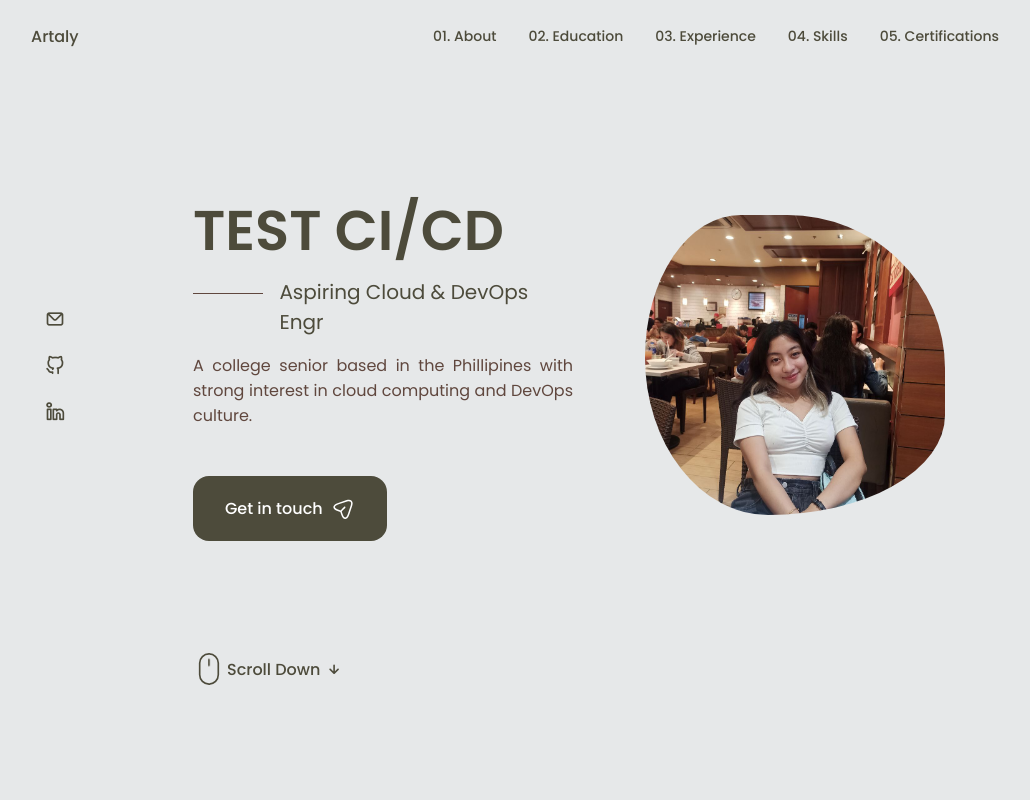
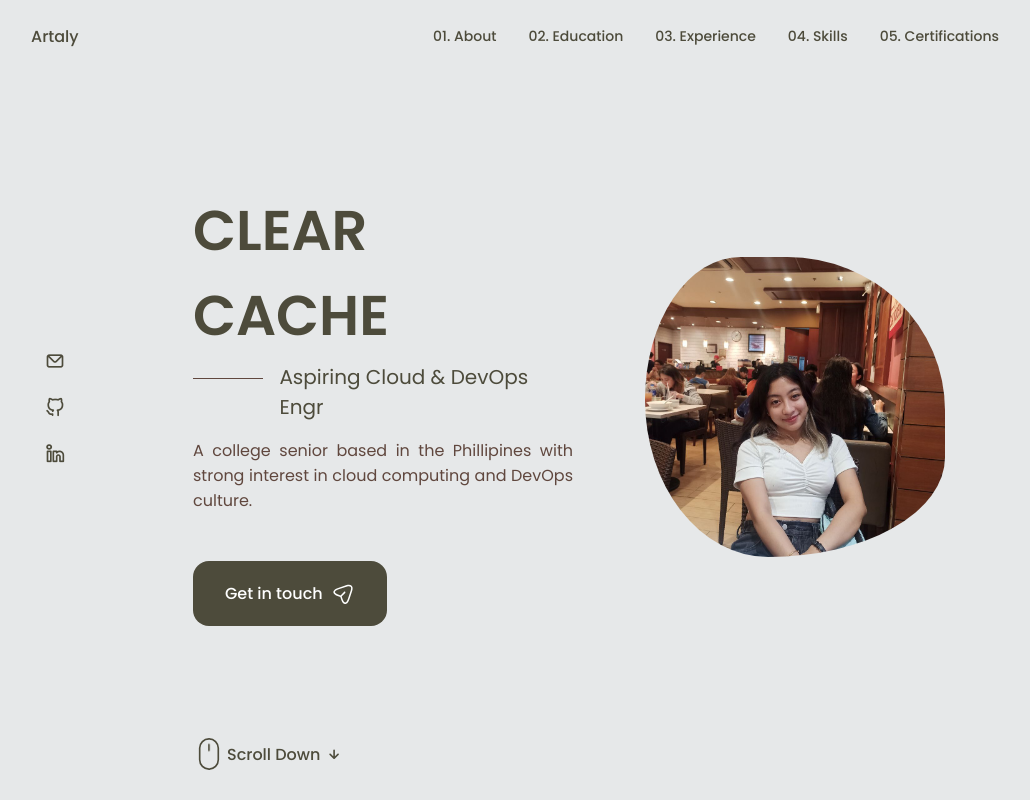
Before and after one commit to artaly/artaly-crc, a React (Create React App) app: page / in a window 1280 px wide. Shown: the top 800 px of the page, without its empty margins (125-1155 px from the left). Built offline with nearby package versions, Linux system fonts and the light colour scheme.

Commit message:
Test cloudfront invalidation

```diff
--- a/src/components/home/Data.jsx
+++ b/src/components/home/Data.jsx
@@ -3,7 +3,7 @@ import React from 'react'
 const Data = () => {
   return (
     <div className='home__data'>
-        <h1 className='home__title'>TEST CI/CD</h1>
+        <h1 className='home__title'>CLEAR CACHE</h1>
         <h3 className='home__subtitle'>Aspiring Cloud & DevOps Engr</h3>
         <p className='home__description'>A college senior based in the Phillipines with strong interest in cloud computing and DevOps culture.</p>
         <a href="mailto:villalonalycahgmail.com" target="_blank" rel="noopener" title="EMAIL" className='button button--flex'>
```
